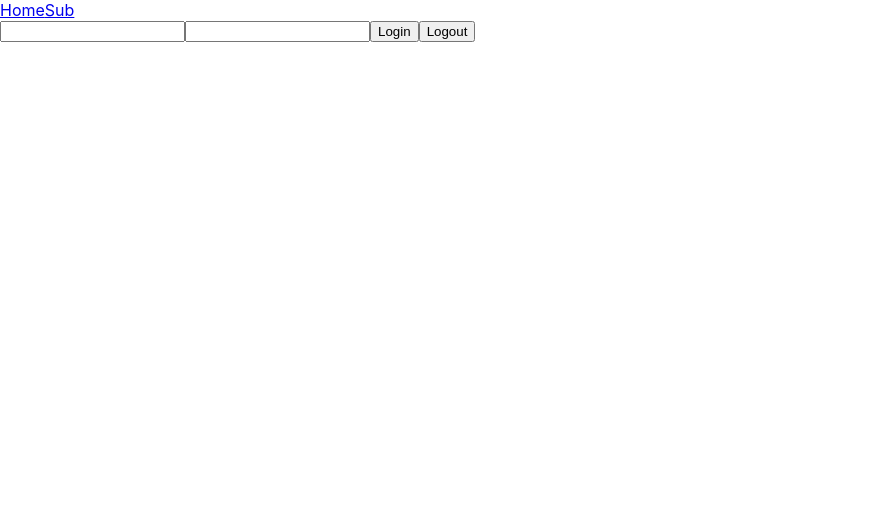
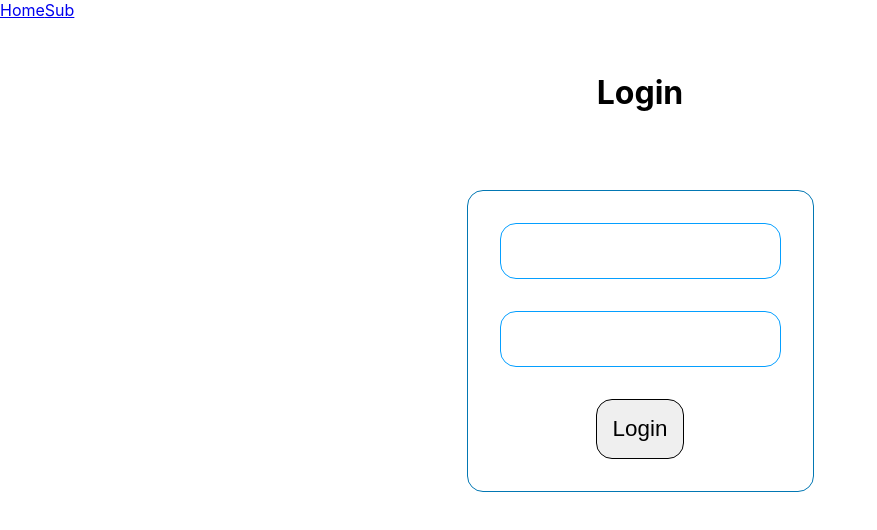
Before and after one commit to MateuszMatyska/react-typescript, a React (Create React App) app: page /login in a window 1280 px wide. Shown: the top 530 px of the page, without its empty margins (0-877 px from the left). Built offline with nearby package versions, Linux system fonts and the light colour scheme.

Commit message:
login page, button, input styled

```diff
--- a/src/components/Button/Button.tsx
+++ b/src/components/Button/Button.tsx
@@ -1,6 +1,6 @@
 import React from 'react';
-import { IButtonProps } from './IButtonProps'
-
+import { IButtonProps } from './IButtonProps';
+import './ButtonStyles.css';
 
 const Button: React.FC<IButtonProps> = (props: IButtonProps) => {
     const onClick = () => {
@@ -9,7 +9,13 @@ const Button: React.FC<IButtonProps> = (props: IButtonProps) => {
         }
     }
 
-    return <input type="button" value={props.text} onClick={onClick} disabled={props.disable ? true: false} />
+    return <input
+                type="button"
+                value={props.text}
+                onClick={onClick}
+                disabled={props.disable ? true: false}
+                className="btn"
+            />
 }
 
 export default Button;
--- /dev/null
+++ b/src/components/Button/ButtonStyles.css
@@ -0,0 +1,12 @@
+.btn {
+    padding: 1rem;
+    font-size: 1.4rem;
+    border: 0.1rem solid #000000;
+    border-radius: 1rem;
+    outline: none;
+}
+
+.btn:active{
+    border: 0.1rem solid #ffffff;
+    color: #ffffff;
+}
--- a/src/components/Input/IInputProps.tsx
+++ b/src/components/Input/IInputProps.tsx
@@ -2,4 +2,5 @@ export interface IInputProps {
     type: string;
     onChange: any;
     value: any;
+    validationFailed?: boolean;
 }
--- a/src/components/Input/Input.tsx
+++ b/src/components/Input/Input.tsx
@@ -1,8 +1,14 @@
 import React from 'react';
 import { IInputProps } from './IInputProps';
+import './InputStyles.css';
 
 const Input: React.FC<IInputProps> = (props: IInputProps) => {
-    return <input type={props.type} value={props.value} onChange={props.onChange} />
+    return <input
+                type={props.type}
+                value={props.value}
+                onChange={props.onChange}
+                className={props.validationFailed ? "insert-text validation-failed" : "insert-text"}
+            />
 }
 
 export default Input;
--- /dev/null
+++ b/src/components/Input/InputStyles.css
@@ -0,0 +1,18 @@
+.insert-text {
+    padding: 1rem;
+    color: #000000;
+    font-size: 1.2rem;
+    border: 0.1rem solid #059FFF;
+    border-radius: 1rem;
+}
+
+.insert-text:focus {
+    border: 0.1rem solid #FF9705;
+    color: #FF9705;
+    outline: none;
+}
+
+.validation-failed {
+    border: 0.1rem solid #FF1F35 !important;
+    color: #FF1F35 !important;
+}
--- a/src/pages/LoginPage/LoginPage.tsx
+++ b/src/pages/LoginPage/LoginPage.tsx
@@ -1,37 +1,44 @@
-import React, {useState} from 'react';
-import Button from '../../components/Button/Button';
-import Input from '../../components/Input/Input';
+import React, { useState } from "react";
+import Button from "../../components/Button/Button";
+import Input from "../../components/Input/Input";
+import "./LoginPageStyles.css";
 
-const LoginPage: React.FC = () =>{
+const LoginPage: React.FC = () => {
     const [login, setLogin] = useState("");
     const [password, setPassword] = useState("");
 
     const clickIn = () => {
-        localStorage.setItem("token","123");
-    }
-
-    const clickOut = () => {
-        localStorage.removeItem("token");
-    }
+        if (login !== "" && password !== "") {
+            localStorage.setItem("token", `${login}`);
+        }
+    };
 
     const onChangeLogin = (event: any) => {
         setLogin(event.target.value);
-    }
+    };
 
     const onChangePassword = (event: any) => {
         setPassword(event.target.value);
-    }
+    };
 
-    return <div>
+    return (
         <div className="wrapper">
-            <Input type="text" value={login} onChange={onChangeLogin} />
-            <Input type="text" value={password} onChange={onChangePassword} />
-            {login}
-            {password}
-            <Button text="Login" onClick={clickIn}/>
-            <Button text="Logout" onClick={clickOut}/>
+            <div className="header">
+                <h1>Login</h1>
+            </div>
+            <div className="inputs-wrapper">
+                <div className="input-section">
+                    <Input type="text" value={login} onChange={onChangeLogin} />
+                </div>
+                <div className="input-section">
+                    <Input type="password" value={password} onChange={onChangePassword} />
+                </div>
+                <div className="input-section">
+                    <Button text="Login" onClick={clickIn} />
+                </div>
+            </div>
         </div>
-    </div>
-}
+    );
+};
 
 export default LoginPage;
--- /dev/null
+++ b/src/pages/LoginPage/LoginPageStyles.css
@@ -0,0 +1,25 @@
+.wrapper {
+    display: flex;
+    flex-direction: column;
+    justify-content: center;
+    align-items: center;
+}
+
+.header {
+    margin: 2rem;
+}
+
+.inputs-wrapper {
+    margin: 1.5rem;
+    border: 0.1rem solid #0277B3;
+    border-radius: 1rem;
+    display: flex;
+    flex-direction: column;
+    justify-content: center;
+    align-items: center;
+    padding: 1rem;
+}
+
+.input-section {
+    margin: 1rem;
+}
```
